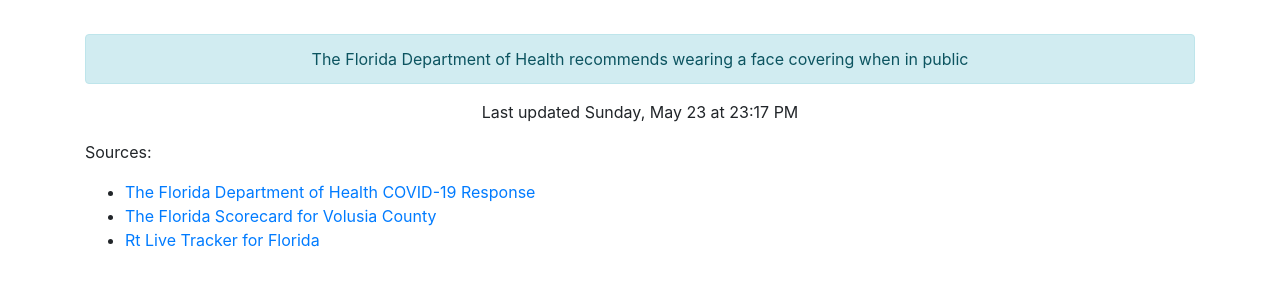
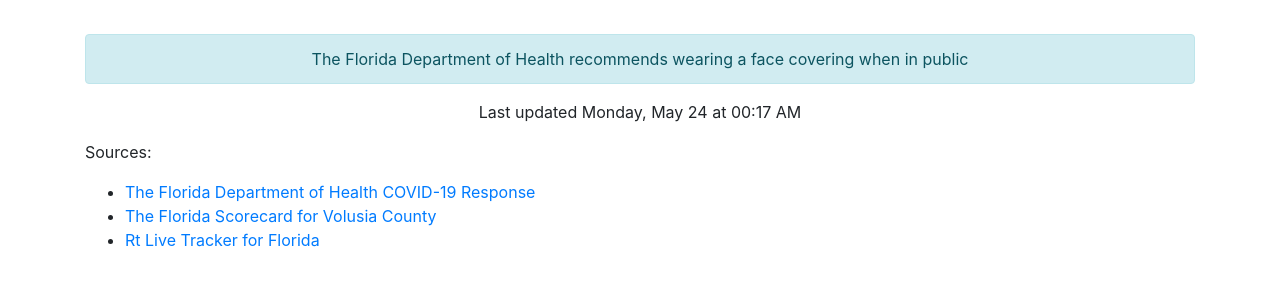
Before and after one commit to thinkjson/timeforchurch, a Jekyll site: the page built from index.md, in a window 1280 px wide. Shown: the part 544-830 px from the top of the page. Built offline with Jekyll 4.4.1, drawn with Linux system fonts in a browser that asks for light colours; our own code applies the rules of GitHub Pages for plain Markdown files.

Commit message:
Updating data

```diff
--- a/_includes/data.html
+++ b/_includes/data.html
@@ -10,4 +10,4 @@
     <div class="outcome text-success">YES</div>
     <div class="alert alert-info" role="alert">The Florida Department of Health recommends wearing a face covering when in public</div>
 
-    <p>Last updated Sunday, May 23 at 23:17 PM</p>
+    <p>Last updated Monday, May 24 at 00:17 AM</p>
```
